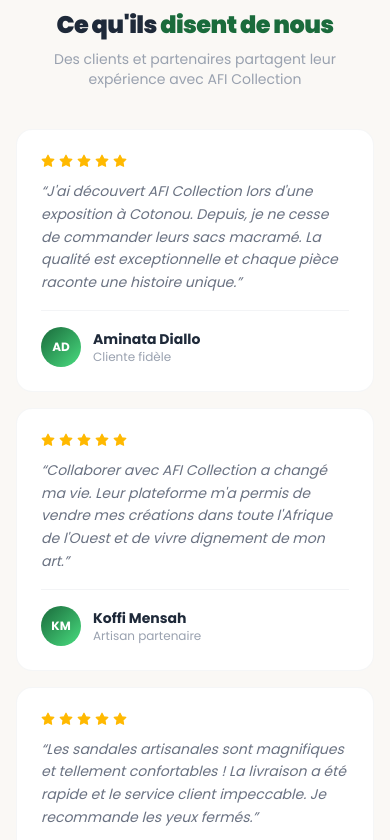
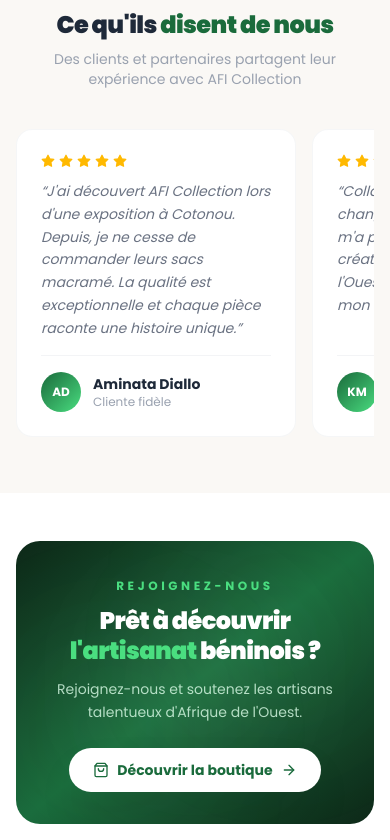
Before and after one commit to johaoooo/Afishop, a React (Vite) app: page / in a window 390 px wide. Shown: the part 6344-7184 px from the top of the page. Built offline with nearby package versions, Linux system fonts and the light colour scheme; no server answers.

Commit message:
feat(home): témoignages en scroll horizontal sur mobile

```diff
--- a/src/pages/Home.tsx
+++ b/src/pages/Home.tsx
@@ -727,11 +727,11 @@ export default function Home() {
             </p>
           </motion.div>
 
-          <div className="grid grid-cols-1 sm:grid-cols-2 lg:grid-cols-4 gap-4 sm:gap-6">
+          <div className="flex md:grid md:grid-cols-2 lg:grid-cols-4 gap-4 sm:gap-6 overflow-x-auto snap-x snap-mandatory md:overflow-visible pb-2 md:pb-0 scrollbar-hide">
             {testimonials.map((t, index) => (
               <motion.div
                 key={t.id}
-                className="group bg-white rounded-2xl p-6 sm:p-7 border border-gray-100/80 hover:border-[#1a6b3c]/20 hover:shadow-xl transition-all duration-400 flex flex-col"
+                className="group bg-white rounded-2xl p-6 sm:p-7 border border-gray-100/80 hover:border-[#1a6b3c]/20 hover:shadow-xl transition-all duration-400 flex flex-col min-w-[280px] sm:min-w-[320px] md:min-w-0 snap-center"
                 initial={{ opacity: 0, y: 24 }}
                 whileInView={{ opacity: 1, y: 0 }}
                 viewport={{ once: true }}
```
